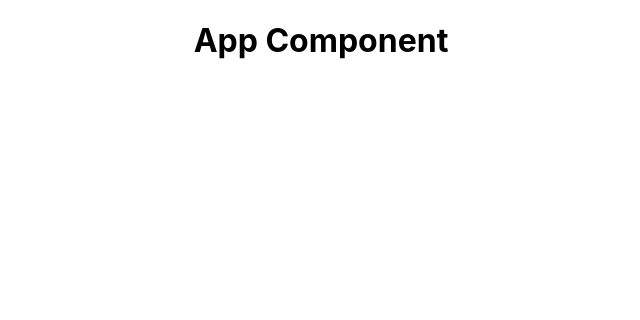
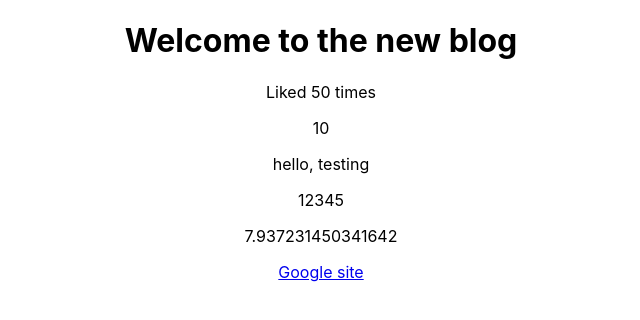
Before and after one commit to Dueluxxe/odyssey-app, a React (Create React App) app: page / in a window 1280 px wide. Shown: the top 320 px of the page, without its empty margins (319-959 px from the left). Built offline with nearby package versions, Linux system fonts and the light colour scheme.

Commit message:
Dyanmic Values

```diff
--- a/src/App.js
+++ b/src/App.js
@@ -2,10 +2,22 @@
 import './App.css';
 
 function App() {
+  const title = 'Welcome to the new blog';
+  const likes = 50;
+  const person = { name: 'yoshi', age: 30};
+  const link = "http://www.google.com";
   return (
     <div className="App">
       <div className="content"></div>
-      <h1>App Component</h1>
+      <h1>{title}</h1>
+      <p>Liked {likes} times</p>
+
+      <p>{/*person*/}</p>
+      <p>{10}</p>
+      <p>{"hello, testing"}</p>
+      <p>{[1,2,3,4,5]}</p>
+      <p>{Math.random() * 10}</p>
+      <a href={link}>Google site</a>
     </div>
   );
 }
```
